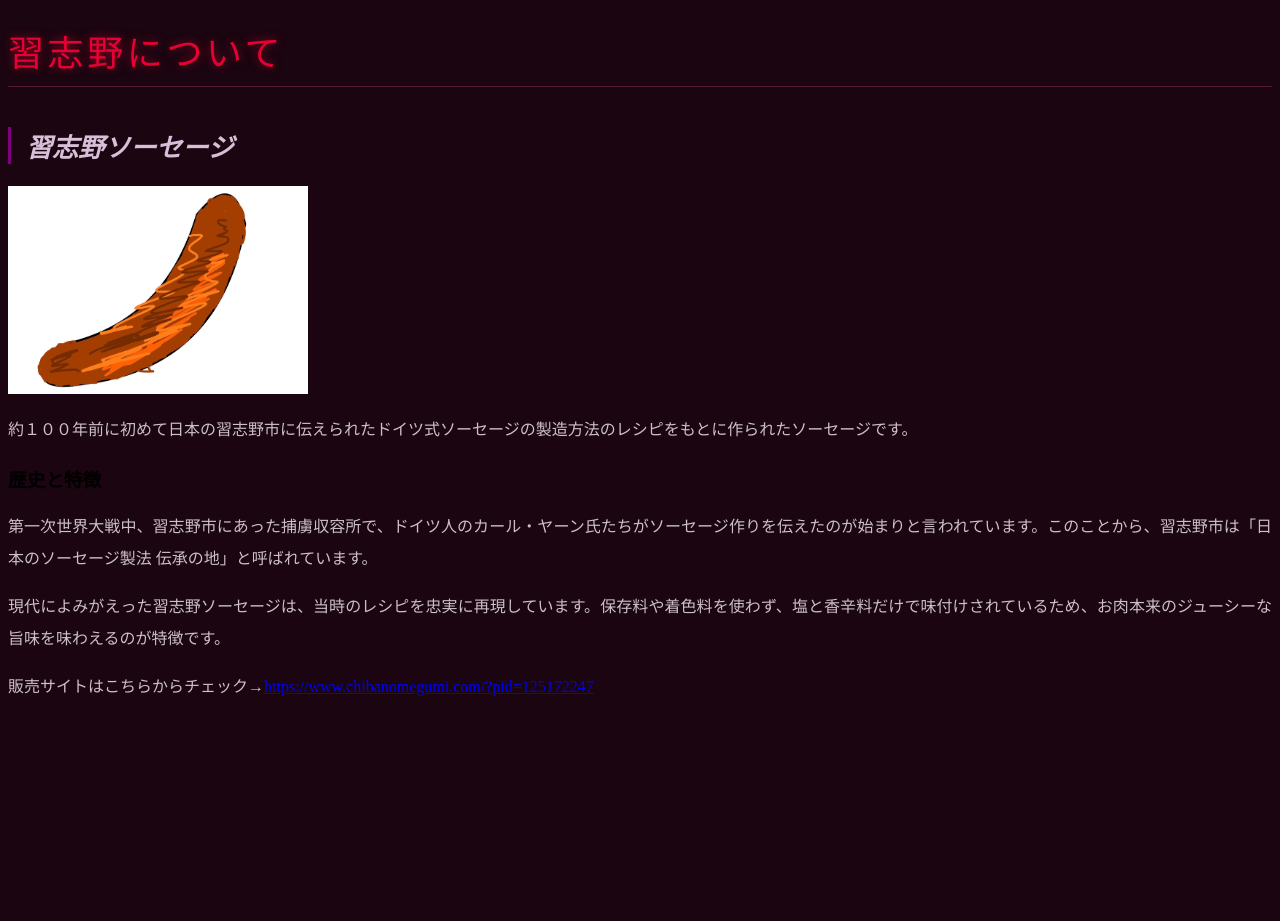
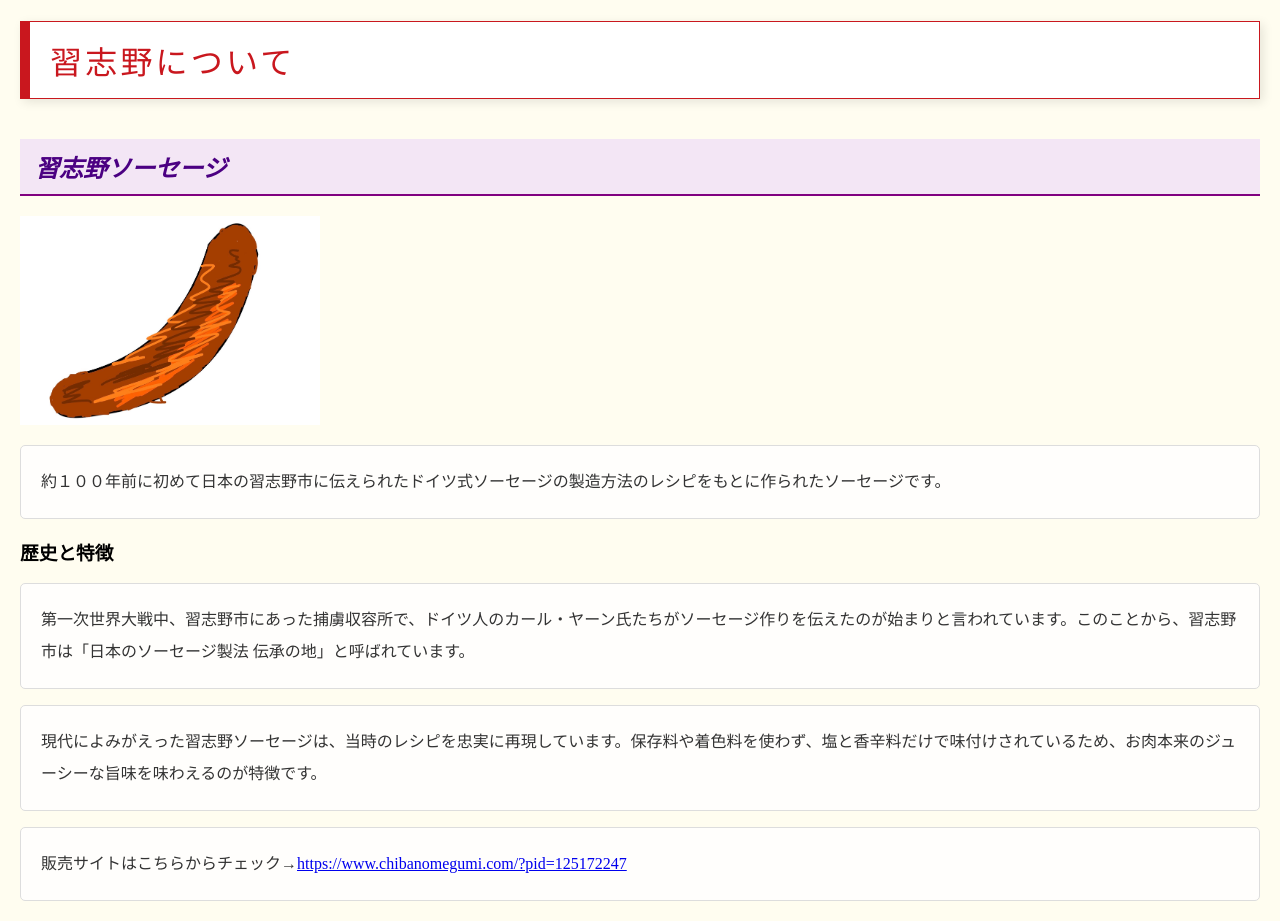
Before and after one commit to towahaha/e2a-kadai01.github.io, a plain HTML site: page index.html in a window 1280 px wide. Before the commit the page ends 800 px from the top, so only its background shows below. Drawn offline with Linux system fonts and the light colour scheme.

Commit message:
Update narasino01.css

```diff
--- a/narasino01.css
+++ b/narasino01.css
@@ -1,36 +1,43 @@
 @charset "UTF-8";
 
-/* ページ全体の背景：薄い黄色 */
+/* ページ全体の背景：クリームイエロー */
 body {
-    background-color: #1a0510; /* 非常に暗い紫がかった黒 */
+    background-color: #fffdf0; /* 柔らかく薄い黄色（クリーム色） */
     font-family: "Yu Mincho", "Hiragino Mincho ProN", serif; /* 繊細な明朝体 */
+    margin: 20px;              /* 画面端に余白を作る */
 }
 
-/* h1（メインの見出し）：情熱的な赤と光彩 */
+/* h1（メインの見出し）：白地に深紅の枠 */
 h1 {
-    color: #e60033;          /* 文字色：鮮やかな深紅 */
-    font-size: 36px;         /* 少し大きめに強調 */
-    font-weight: normal;     /* あえて太くしすぎず、繊細さを残す */
-    letter-spacing: 0.1em;   /* 文字間隔を広げてゆったりと */
-    text-shadow: 0 0 10px rgba(230, 0, 51, 0.6); /* 淡く赤く光らせる */
-    border-bottom: 1px solid #551a2a; /* 下にうっすらと線を引く */
-    padding-bottom: 10px;
+    color: #c9171e;            /* 文字色：少し暗めの深紅（白背景で読みやすく） */
+    background-color: #ffffff; /* 背景：白で囲む */
+    border: 1px solid #c9171e; /* 枠線：細い赤のライン */
+    border-left: 10px solid #c9171e; /* 左端だけ太くしてアクセント */
+    font-size: 32px;
+    font-weight: normal;
+    letter-spacing: 0.1em;
+    padding: 15px 20px;        /* 文字と枠の間の余白 */
+    box-shadow: 3px 3px 10px rgba(0,0,0,0.1); /* ふんわりとした影 */
 }
 
-/* h2（小見出し）：妖艶な紫 */
+/* h2（小見出し）：薄紫の背景で囲む */
 h2 {
-    color: #d8bfd8;          /* 文字色：淡い紫（シスル） */
-    font-size: 26px;
-    font-style: italic;      /* 斜体にして動きをつける */
-    border-left: 3px solid #800080; /* 左側に紫のアクセント */
-    padding-left: 15px;      /* アクセントとの距離 */
-    margin-top: 40px;        /* 上の要素との間隔を空ける */
+    color: #4b0082;            /* 文字色：濃い紫（インディゴ） */
+    background-color: #f3e6f5; /* 背景：ごく薄い紫 */
+    font-size: 24px;
+    font-style: italic;        /* 斜体 */
+    padding: 10px 15px;        /* 囲みの中の余白 */
+    border-bottom: 2px solid #800080; /* 下線で引き締める */
+    margin-top: 40px;
 }
 
-/* p（段落）：闇に浮かぶ白煙のようなグレー */
+/* p（段落）：白いカードのような囲み */
 p {
-    color: #ccc0c5;          /* 文字色：ほんのり赤みのあるグレー */
+    color: #333333;            /* 文字色：濃いグレー（読みやすさ重視） */
+    background-color: rgba(255, 255, 255, 0.8); /* 背景：半透明の白 */
     font-size: 16px;
-    line-height: 2.0;        /* 行間をかなり広く取り、余韻を持たせる */
-    text-align: justify;     /* 両端揃えで整える */
+    line-height: 2.0;
+    padding: 20px;             /* 文章の周りの余白 */
+    border-radius: 5px;        /* 角を少し丸くする */
+    border: 1px solid #ddd;    /* 薄いグレーの枠線 */
 }
```
